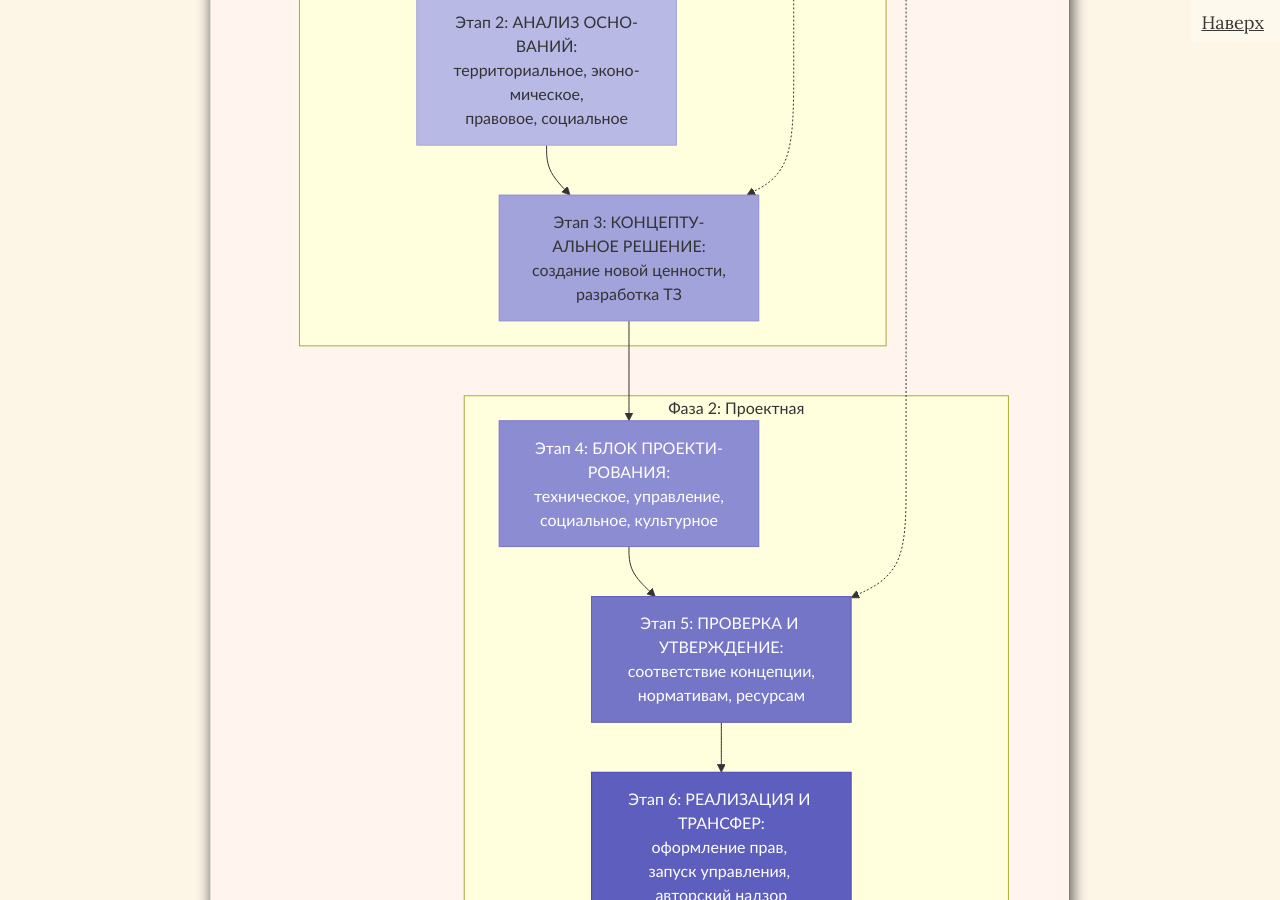
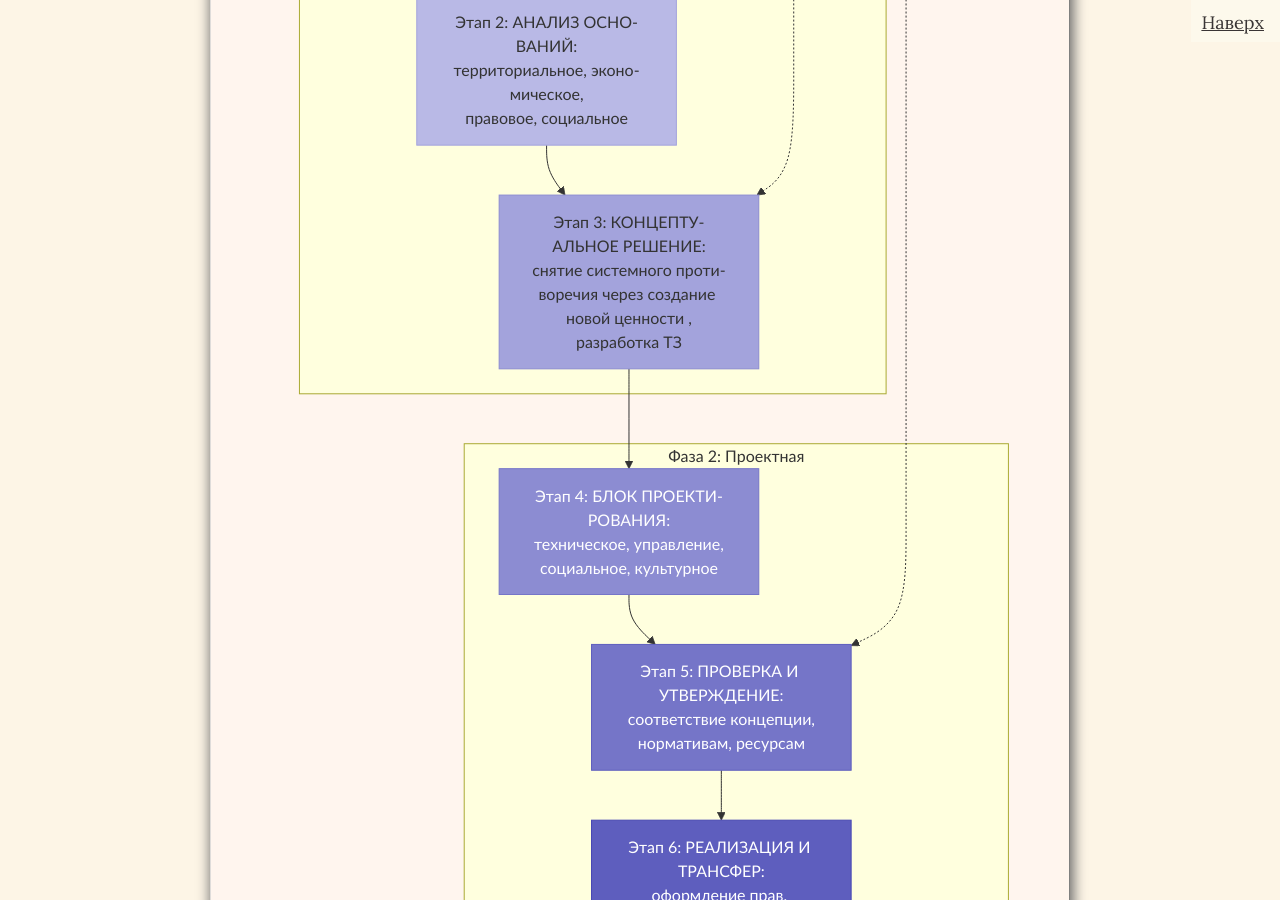
Before and after one commit to SergSi/land-use-art, a Jekyll site: the page built from _posts/2025-09-06-metod.md, in a window 1280 px wide and 900 px high, scrolled down 1865 px. Built offline with Jekyll 4.4.1, drawn with Linux system fonts in a browser that asks for light colours; some web fonts are replaced.

Commit message:
Update diagrams.yml

```diff
--- a/_data/diagrams.yml
+++ b/_data/diagrams.yml
@@ -9,7 +9,7 @@
         direction TB
         B["Этап 1: ПОСТАНОВКА ПРОБЛЕМЫ:<br>формулирование системного противоречия"]
         C["Этап 2: АНАЛИЗ ОСНОВАНИЙ:<br>территориальное, экономическое,<br>правовое, социальное"]
-        D["Этап 3: КОНЦЕПТУАЛЬНОЕ РЕШЕНИЕ:<br>создание новой ценности,<br>разработка ТЗ"]
+        D["Этап 3: КОНЦЕПТУАЛЬНОЕ РЕШЕНИЕ:<br>снятие системного противоречия через создание новой ценности ,<br>разработка ТЗ"]
 
         B --> C --> D
     end
```
